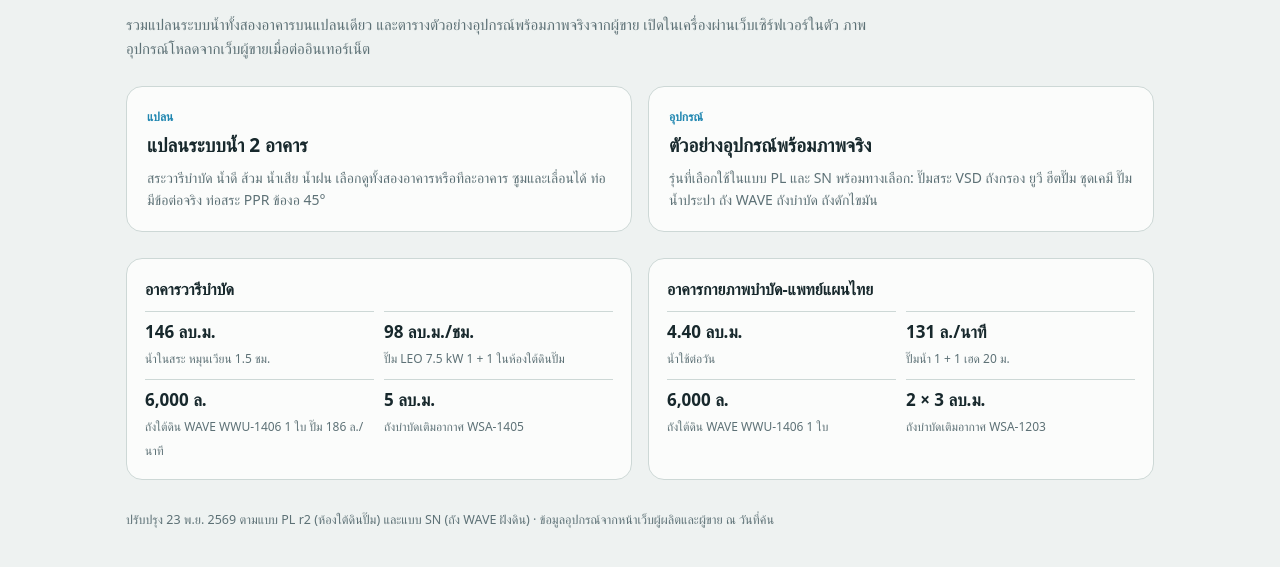
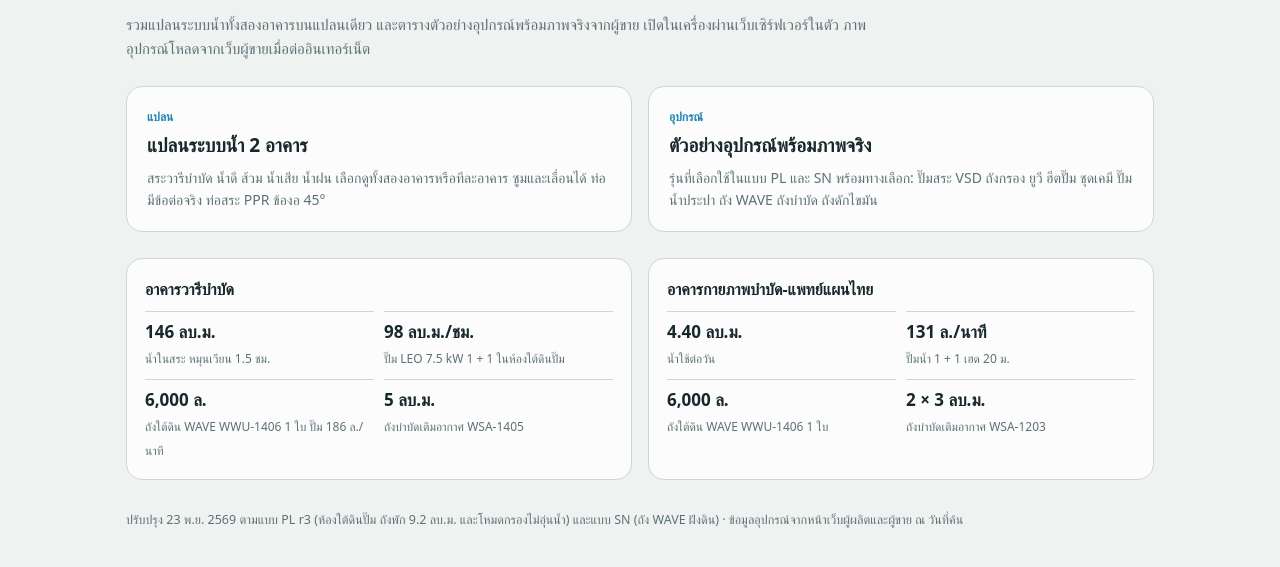
Before and after one commit to woxahqoffice/sanitary-hydro-pool-overview, a plain HTML site: page index.html in a window 1280 px wide. Shown: the part 117-684 px from the top of the page. Drawn offline with Linux system fonts and the light colour scheme; a web font is replaced by a local one.

Commit message:
หน้าแรก: อ้างแบบ PL r3 ถังพัก 9.2 ลบ.ม. และโหมดกรองไม่อุ่นน้ำ

```diff
--- a/index.html
+++ b/index.html
@@ -30,5 +30,5 @@ footer{margin-top:30px;color:var(--mut);font-size:12.5px}
 <div><b>4.40 ลบ.ม.</b><span>น้ำใช้ต่อวัน</span></div><div><b>131 ล./นาที</b><span>ปั๊มน้ำ 1 + 1 เฮด 20 ม.</span></div>
 <div><b>6,000 ล.</b><span>ถังใต้ดิน WAVE WWU-1406 1 ใบ</span></div><div><b>2 × 3 ลบ.ม.</b><span>ถังบำบัดเติมอากาศ WSA-1203</span></div></div></div>
 </div>
-<footer>ปรับปรุง 23 พ.ย. 2569 ตามแบบ PL r2 (ห้องใต้ดินปั๊ม) และแบบ SN (ถัง WAVE ฝังดิน) · ข้อมูลอุปกรณ์จากหน้าเว็บผู้ผลิตและผู้ขาย ณ วันที่ค้น</footer>
+<footer>ปรับปรุง 23 พ.ย. 2569 ตามแบบ PL r3 (ห้องใต้ดินปั๊ม ถังพัก 9.2 ลบ.ม. และโหมดกรองไม่อุ่นน้ำ) และแบบ SN (ถัง WAVE ฝังดิน) · ข้อมูลอุปกรณ์จากหน้าเว็บผู้ผลิตและผู้ขาย ณ วันที่ค้น</footer>
 </main></body></html>
```
